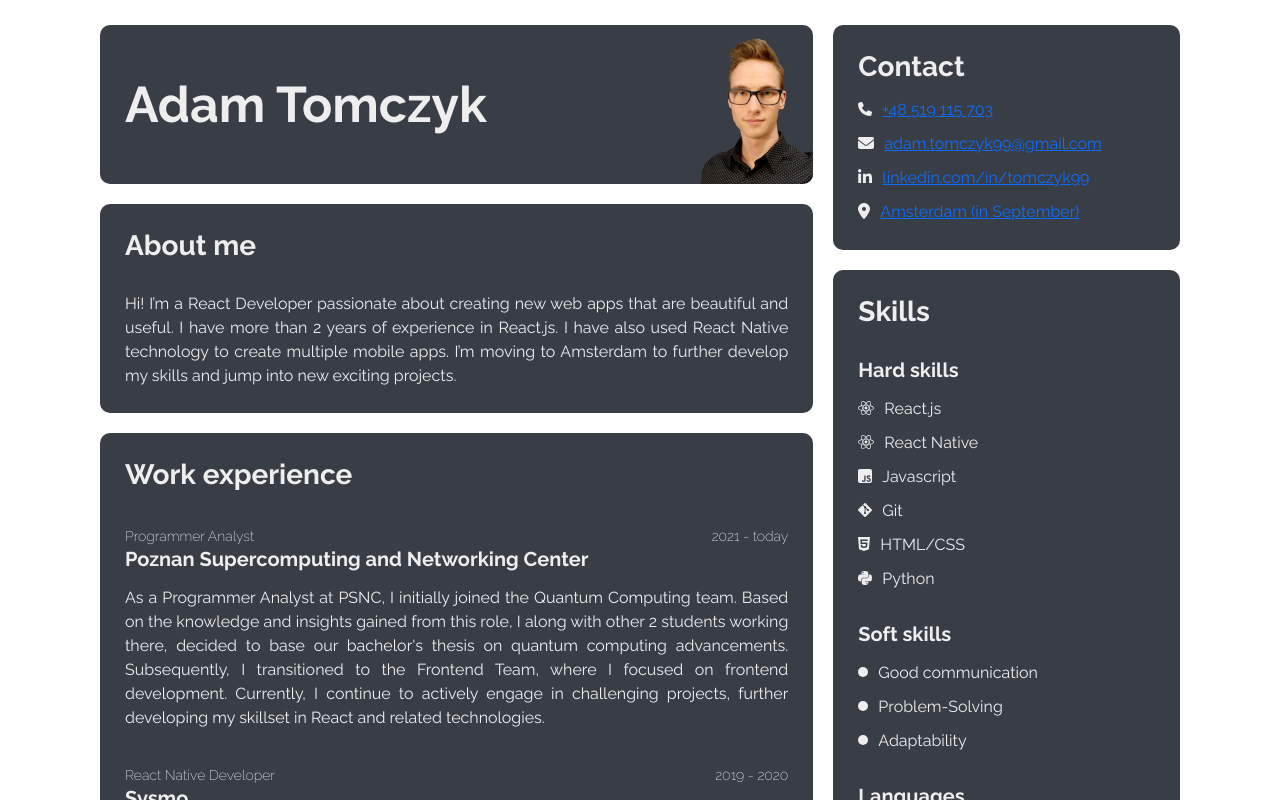
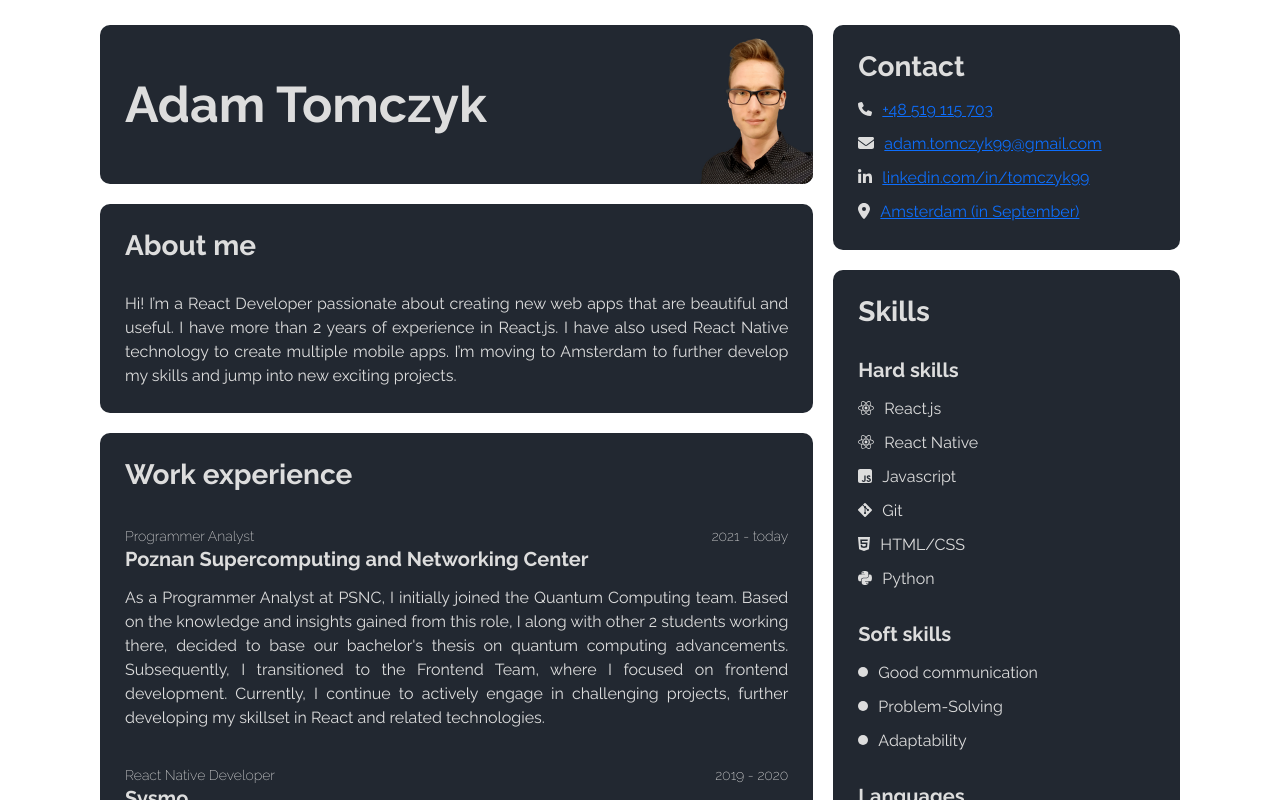
Before and after one commit to Aidem6/webCV, a Next.js app: page / in a window 1280 px wide. Shown: the top 800 px of the page. Built offline with nearby package versions, Linux system fonts and the light colour scheme.

Commit message:
darken colors experiment

```diff
--- a/src/app/globals.css
+++ b/src/app/globals.css
@@ -7,7 +7,7 @@
 @media (prefers-color-scheme: dark) {
   :root {
     --foreground-rgb: 255, 255, 255;
-    --background-color: 34, 40, 49;
+    --background-color: 0,0,0;
     --font-color: 255, 255, 255;
     --primary-color: #222831;
     --secondary-color: #393e46;
--- a/src/app/page.module.css
+++ b/src/app/page.module.css
@@ -3,8 +3,8 @@
 }
 
 .card {
-  background-color: #393E46;
-  color: #eeeeee;
+  background-color: rgb(34, 40, 49);
+  color: #dddddd;
   border-radius: 10px;
   padding: 10px;
   display: flex;
```
